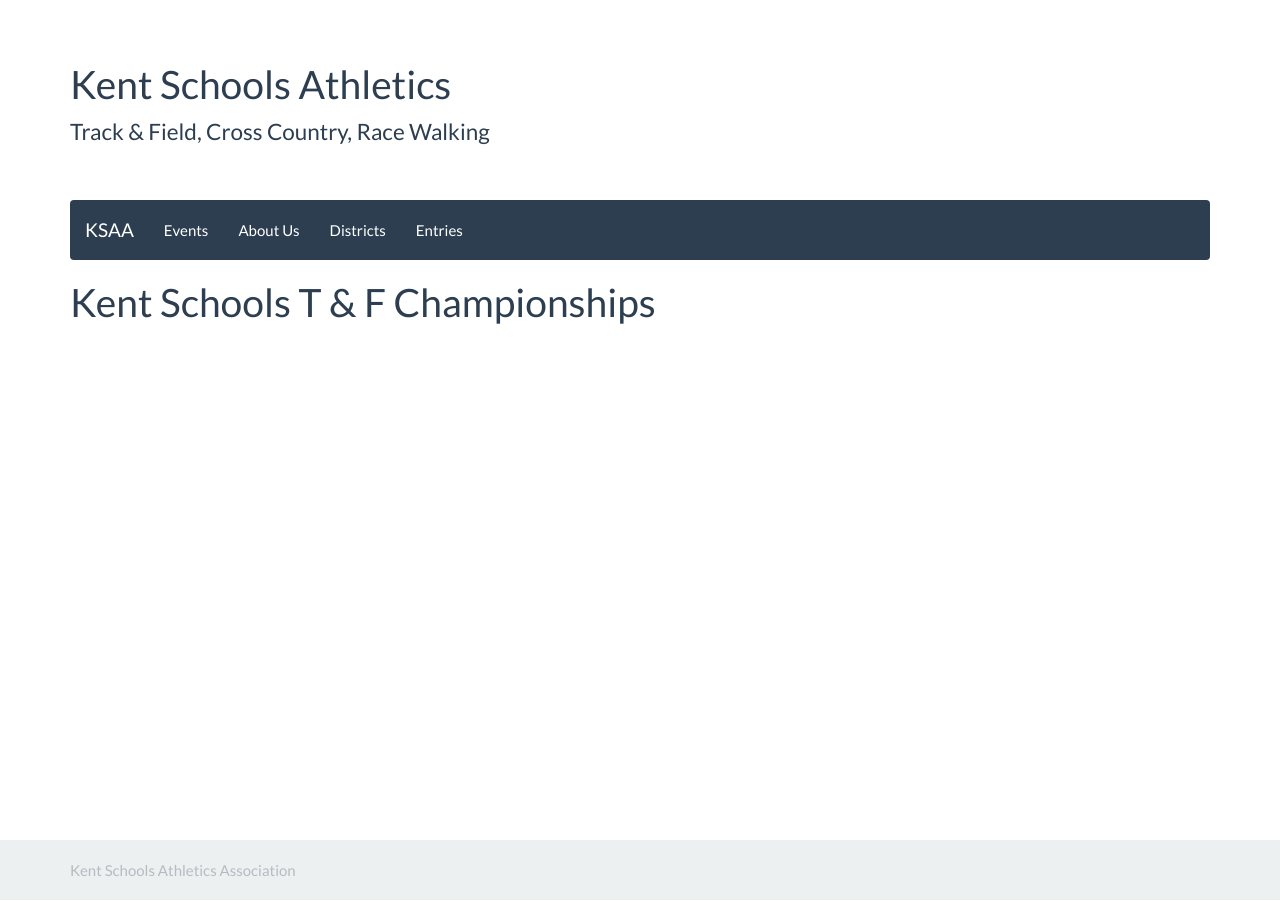
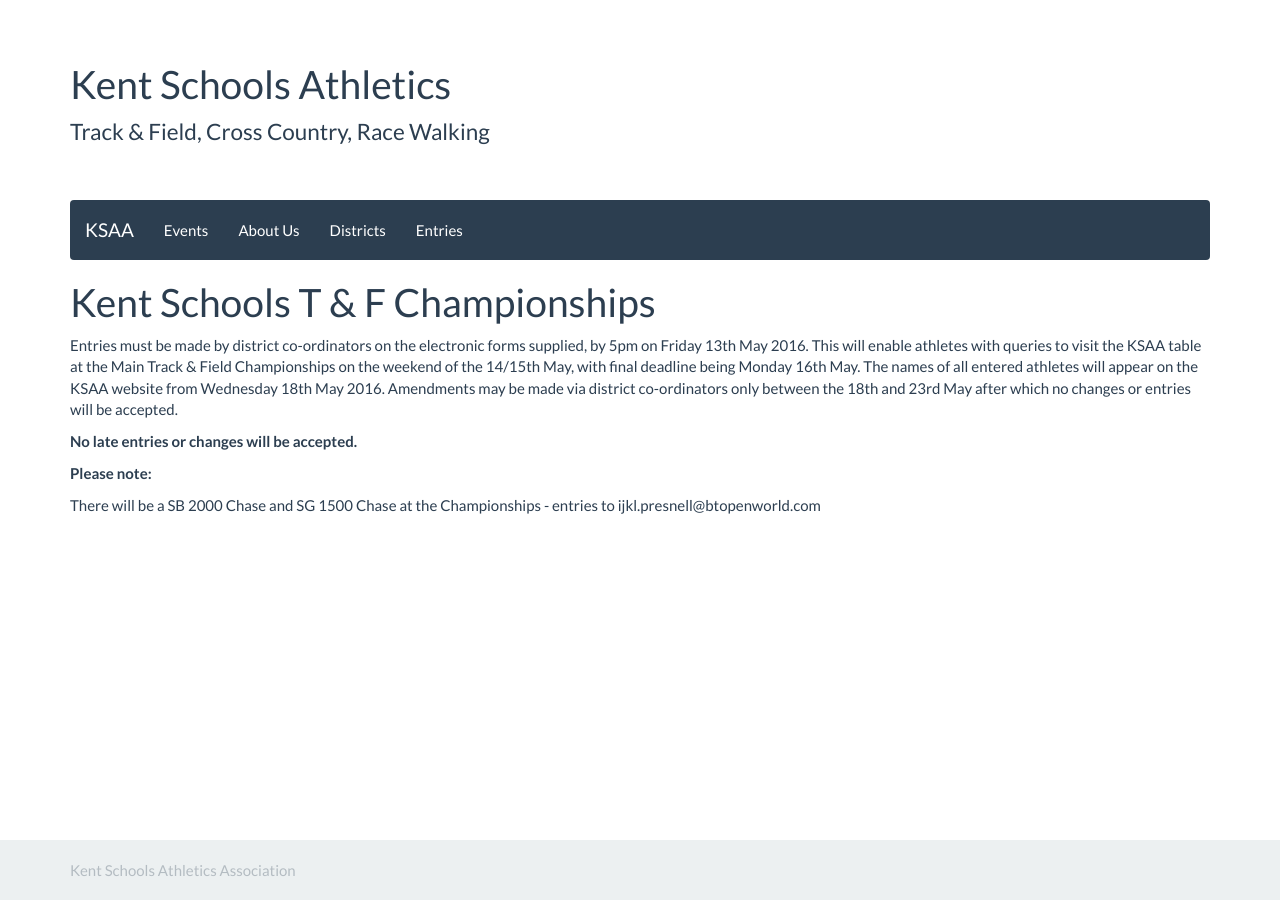
Before and after one commit to chrisnewark/chrisnewark.github.io, a Jekyll site: the page built from _events/15-16/2016-06-11-kent-schools-t-and-f-championships.md, in a window 1280 px wide. Built offline with Jekyll 4.4.1, drawn with Linux system fonts in a browser that asks for light colours; nearby versions of some CDN libraries.

Commit message:
Updated events

```diff
--- a/_events/15-16/2016-06-11-kent-schools-t-and-f-championships.md
+++ b/_events/15-16/2016-06-11-kent-schools-t-and-f-championships.md
@@ -4,3 +4,12 @@
 date: 11 June 2016
 location: Ashford
 ---
+
+
+Entries must be made by district co-ordinators on the electronic forms supplied, by 5pm on Friday 13th May 2016. This will enable athletes with queries to visit the KSAA table at the Main Track & Field Championships on the weekend of the 14/15th May, with final deadline being Monday 16th May. The names of all entered athletes will appear on the KSAA website from Wednesday 18th May 2016. Amendments may be made via district co-ordinators only between the 18th and 23rd May after which no changes or entries will be accepted.
+
+**No late entries or changes will be accepted.**
+
+**Please note:**
+
+ There will be a SB 2000 Chase and SG 1500 Chase at the Championships - entries to ijkl.presnell@btopenworld.com
```
Also changed, not shown: _events/15-16/2016-06-18-inter-county-track-and-field.md (+1 -1 lines), _events/15-16/2016-06-25-esaa-combined-events-regional-round.md (+2 -0 lines), 1 other file.
